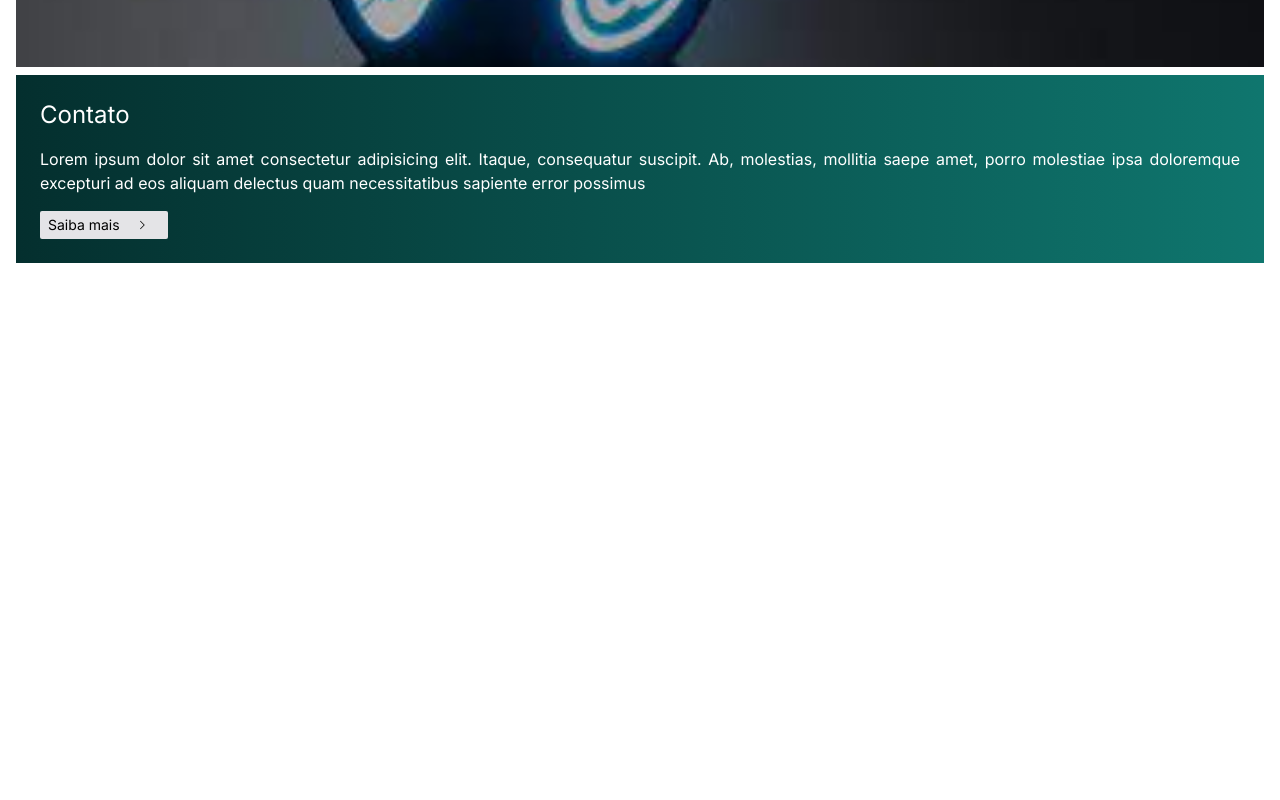
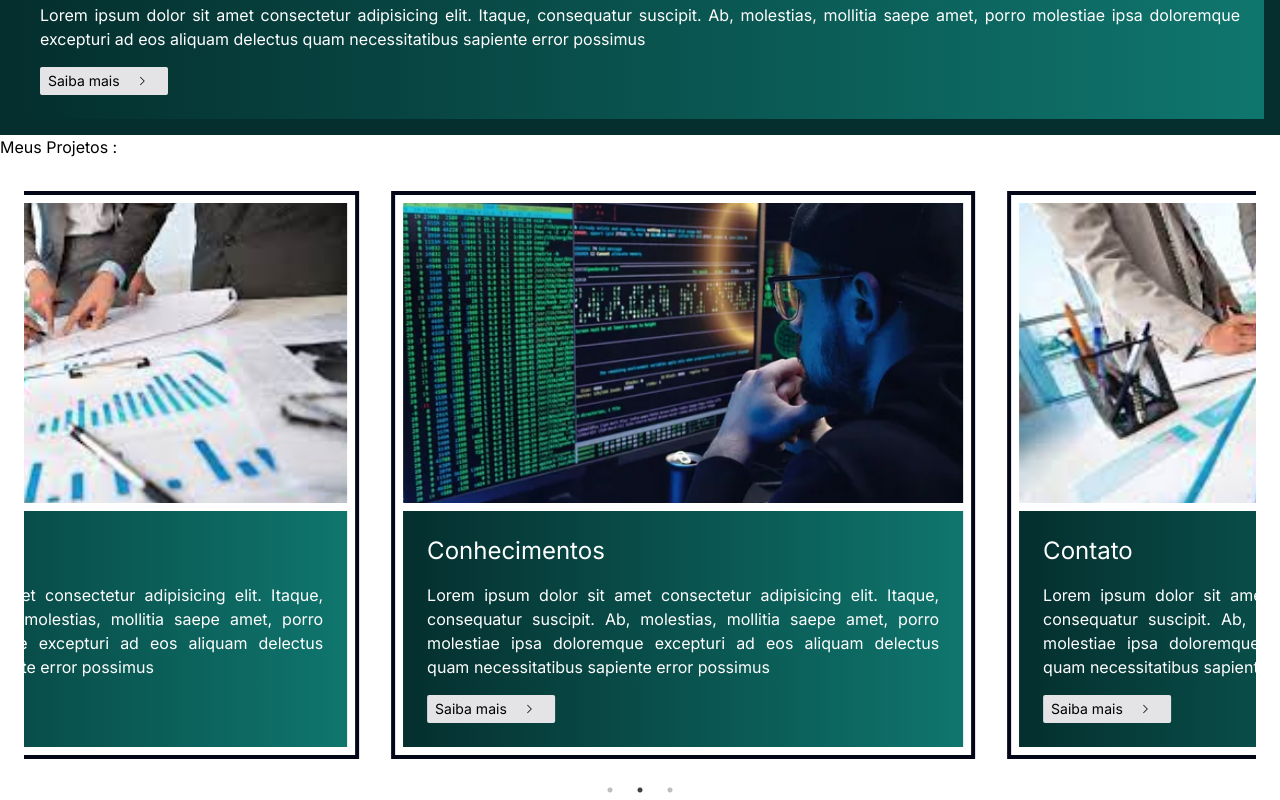
Before and after one commit to PedroPauloDias/Portifolio, a Next.js app: page / in a window 1280 px wide. Shown: the part 1817-2617 px from the top of the page. Before the commit the page ends 2096 px from the top, so only its background shows below. Built offline with nearby package versions, Linux system fonts and the light colour scheme.

Commit message:
create slider projects

```diff
--- a/package.json
+++ b/package.json
@@ -14,11 +14,14 @@
     "autoprefixer": "10.4.14",
     "eslint": "8.39.0",
     "eslint-config-next": "13.3.1",
+    "luxy.js": "^0.1.0",
     "next": "13.3.1",
     "phosphor-icons": "^1.4.2",
     "postcss": "8.4.23",
     "react": "18.2.0",
     "react-dom": "18.2.0",
+    "react-slick": "^0.29.0",
+    "slick-carousel": "^1.8.1",
     "tailwindcss": "3.3.2"
   },
   "devDependencies": {
--- /dev/null
+++ b/src/app/api/projetos/route.js
@@ -0,0 +1,35 @@
+export async function GET(request) {
+  const data = [
+    {
+      id: 1,
+      texto: "PROJETO ",
+      imagem: "/projeto.jpeg",
+      alt: "lorem jdiasj",
+      descricao:
+        "Lorem ipsum dolor sit amet consectetur adipisicing elit. Itaque, consequatur suscipit. Ab, molestias, mollitia saepe amet, porro molestiae ipsa doloremque excepturi ad eos aliquam delectus quam necessitatibus sapiente error possimus",
+    },
+    {
+      id: 2,
+      texto: "Conhecimentos",
+      imagem: "/programacao.webp",
+      alt: "lorem jdiasj",
+      descricao:
+        "Lorem ipsum dolor sit amet consectetur adipisicing elit. Itaque, consequatur suscipit. Ab, molestias, mollitia saepe amet, porro molestiae ipsa doloremque excepturi ad eos aliquam delectus quam necessitatibus sapiente error possimus",
+    },
+    {
+      id: 3,
+      texto: "Contato",
+      imagem: "/projeto.jpeg",
+      alt: "lorem jdiasj",
+      descricao:
+        "Lorem ipsum dolor sit amet consectetur adipisicing elit. Itaque, consequatur suscipit. Ab, molestias, mollitia saepe amet, porro molestiae ipsa doloremque excepturi ad eos aliquam delectus quam necessitatibus sapiente error possimus",
+    },
+  ];
+
+  const response = new Response(JSON.stringify(data), {
+    headers: { "Content-Type": "application/json" },
+    status: 200,
+  });
+
+  return response;
+}
--- a/src/app/page.js
+++ b/src/app/page.js
@@ -2,14 +2,14 @@
 import { Header } from "@/components/Header";
 import { Navbar } from "@/components/navbar";
 import { Sections } from "@/components/sections";
+import {MySlider} from '@/components/slider'
 export default function Home() {
   return (
     <main>
       <Navbar/>
       <Header />
-
-      <Sections/>
-
+      <Sections />
+  <MySlider/>
     </main>
   );
 }
--- a/src/components/Header/index.jsx
+++ b/src/components/Header/index.jsx
@@ -1,12 +1,12 @@
 import React from 'react'
-
+import luxyMin from 'luxy.js'
 
 export const Header = () => {
   return (
-    <div className=' flex justify-center  '>
-      <div className='w-screen h-96 absolute top-0'>
+    <div className=' flex justify-center  '    >
+      <div className='w-screen h-96 absolute top-0'   >
 
-        <video src='https://player.vimeo.com/external/408294427.sd.mp4?s=2de6afd255a1677d68039436057945c7c4b141d4&profile_id=164&oauth2_token_id=57447761' autoPlay loop muted className='w-full h-full object-cover' />
+        <video src='https://player.vimeo.com/external/408294427.sd.mp4?s=2de6afd255a1677d68039436057945c7c4b141d4&profile_id=164&oauth2_token_id=57447761' autoPlay loop muted className='w-full h-full object-cover'  data-speed-y="5" data-offset="-50" />
       </div>
       <div className=' w-screen h-[190px] absolute z-10  flex flex-col items-start justify-center  '>
         <h1 className=' relative  top-28 left-4 text-4xl z-10  text-white '>Pedro Dias </h1>
--- /dev/null
+++ b/src/components/projects/index.jsx
@@ -0,0 +1,13 @@
+import React from 'react'
+import { MySlider } from '../slider'
+
+export const Projects = () => {
+  return (
+    <div>
+
+      <div className='bg-red-600 w-full'>
+
+      </div>
+    </div>
+  )
+}
--- a/src/components/sections/index.jsx
+++ b/src/components/sections/index.jsx
@@ -1,5 +1,8 @@
-import React, {useEffect, useState} from 'react'
+import React, {useEffect, useState, Component} from 'react'
 import { Info } from './info';
+
+
+
 
 export const Sections = () => {
   const [data, setData] = useState([]);
@@ -13,9 +16,14 @@ export const Sections = () => {
     fetchData();
   }, []);
 
+
+
+
+
   return (
-    <div className=' mt-80  text-white p-2 '>
+    <div className=' mt-80  text-white p-2 h-full bg-teal-950'>
       <h1>Meus Dados:</h1>
+
       <ul>
         {data.map((item) => (
           <li key={item.id}>
@@ -24,10 +32,11 @@ export const Sections = () => {
              imagem={item.imagem}
              alt={item.alt}
              descricao={item.descricao}
-              />
+             />
           </li>
         ))}
       </ul>
+
     </div>
   );
 }
--- a/src/components/sections/info/index.jsx
+++ b/src/components/sections/info/index.jsx
@@ -1,17 +1,16 @@
 import Image from 'next/image'
-import React from 'react'
-import kkk from '/public/perfil.jpeg'
+import React, {Component} from 'react'
 import { Button } from '@/components/button'
 
 
 export const Info = ({title, imagem , alt , descricao}) => {
 
 
-
   return (
 
     <div className='   text-white p-2 '>
-      <div  className='mt-12 h-[300px]'>
+
+      <div  className='  h-[300px]'>
         <Image src={imagem} alt={alt} width={400}height={450} className=' object-cover w-screen h-full'   />
       </div>
       <div  className='mt-2 text-justify  p-6  bg-teal-700  bg-gradient-to-r from-teal-950'>
--- /dev/null
+++ b/src/components/slider/index.jsx
@@ -0,0 +1,90 @@
+
+import React, { useState , useEffect } from "react";
+import Slider from "react-slick";
+import "slick-carousel/slick/slick.css";
+import "slick-carousel/slick/slick-theme.css";
+
+import { Info } from "../sections/info";
+
+export const MySlider = () => {
+
+  const [projetos, setProjetos] = useState([]);
+
+  useEffect(() => {
+    async function fetchData() {
+      const res = await fetch("/api/projetos");
+      const newData = await res.json();
+      setProjetos(newData);
+    }
+    fetchData();
+  }, []);
+
+
+
+  var settings = {
+    dots: true,
+    infinite: true,
+    speed: 2500,
+    slidesToShow: 2,
+    slidesToScroll: 1,
+    initialSlide: 0,
+    autoplay: true,
+    speed: 2000,
+    autoplaySpeed: 5000,
+    cssEase: "linear",
+    responsive: [
+      {
+        breakpoint: 1024,
+        settings: {
+          slidesToShow: 2,
+          slidesToScroll: 1,
+          infinite: true,
+          dots: true
+        }
+      },
+      {
+        breakpoint: 600,
+        settings: {
+          slidesToShow: 2,
+          slidesToScroll: 2,
+          initialSlide: 2
+        }
+      },
+      {
+        breakpoint: 480,
+        settings: {
+          slidesToShow: 1,
+          slidesToScroll: 1
+        }
+      }
+    ]
+  };
+  return (
+    <div >
+      <h1>Meus Projetos :</h1>
+      <div className="p-4">
+
+
+<ul  className='mx-2' >
+  <Slider {...settings}>
+  {projetos.map((item) => (
+
+    <li key={item.id} className=' p-4'>
+      <div   className=' border-4 border-slate-950 '>
+
+      <Info
+       title={item.texto}
+       imagem={item.imagem}
+       alt={item.alt}
+       descricao={item.descricao}
+       />
+       </div>
+    </li>
+  ))}
+  </Slider>
+</ul>
+  </div>
+  </div>
+
+  );
+}
```
Also changed, not shown: public/projeto.jpeg (added), 1 other file (tests, documents, lock files or other folders).
